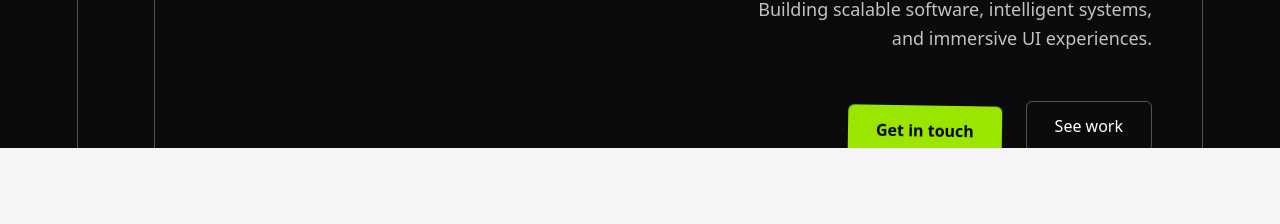
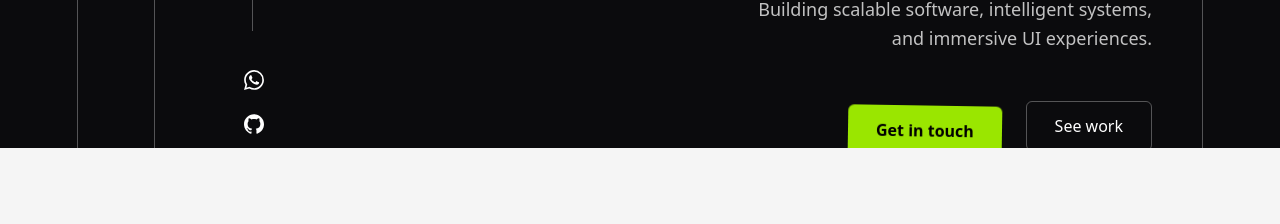
Before and after one commit to sandula-sanchana/portfolio-react, a React (Vite) app: page / in a window 1280 px wide. Shown: the part 652-876 px from the top of the page. Built offline with nearby package versions, Linux system fonts and the light colour scheme; a web font is replaced by a local one.

Commit message:
add hero section svgs and transitions

```diff
--- a/src/components/Hero3D.jsx
+++ b/src/components/Hero3D.jsx
@@ -72,6 +72,14 @@ export const Hero3D = () => {
                    w-[1620px] h-[740px]
                    rounded-2xl border border-white/30 overflow-hidden inset-0"
             >
+                <div className="absolute left-[6%] top-0 bottom-0 h-3/4 w-px bg-white/30 z-50" />
+
+                <div className='z-50 absolute left-[5.5%] bottom-[5%] flex flex-col gap-6'>
+                        <svg role="img" className="hover:-translate-y-1 transition-transform duration-300 cursor-pointer" viewBox="0 0 24 24" width='20' fill='white' xmlns="http://www.w3.org/2000/svg"><title>WhatsApp</title><path d="M17.472 14.382c-.297-.149-1.758-.867-2.03-.967-.273-.099-.471-.148-.67.15-.197.297-.767.966-.94 1.164-.173.199-.347.223-.644.075-.297-.15-1.255-.463-2.39-1.475-.883-.788-1.48-1.761-1.653-2.059-.173-.297-.018-.458.13-.606.134-.133.298-.347.446-.52.149-.174.198-.298.298-.497.099-.198.05-.371-.025-.52-.075-.149-.669-1.612-.916-2.207-.242-.579-.487-.5-.669-.51-.173-.008-.371-.01-.57-.01-.198 0-.52.074-.792.372-.272.297-1.04 1.016-1.04 2.479 0 1.462 1.065 2.875 1.213 3.074.149.198 2.096 3.2 5.077 4.487.709.306 1.262.489 1.694.625.712.227 1.36.195 1.871.118.571-.085 1.758-.719 2.006-1.413.248-.694.248-1.289.173-1.413-.074-.124-.272-.198-.57-.347m-5.421 7.403h-.004a9.87 9.87 0 01-5.031-1.378l-.361-.214-3.741.982.998-3.648-.235-.374a9.86 9.86 0 01-1.51-5.26c.001-5.45 4.436-9.884 9.888-9.884 2.64 0 5.122 1.03 6.988 2.898a9.825 9.825 0 012.893 6.994c-.003 5.45-4.437 9.884-9.885 9.884m8.413-18.297A11.815 11.815 0 0012.05 0C5.495 0 .16 5.335.157 11.892c0 2.096.547 4.142 1.588 5.945L.057 24l6.305-1.654a11.882 11.882 0 005.683 1.448h.005c6.554 0 11.89-5.335 11.893-11.893a11.821 11.821 0 00-3.48-8.413Z"/></svg>
+                        <svg role="img" className="hover:-translate-y-1 transition-transform duration-300 cursor-pointer" viewBox="0 0 24 24" width='20' fill='white' xmlns="http://www.w3.org/2000/svg"><title>GitHub</title><path d="M12 .297c-6.63 0-12 5.373-12 12 0 5.303 3.438 9.8 8.205 11.385.6.113.82-.258.82-.577 0-.285-.01-1.04-.015-2.04-3.338.724-4.042-1.61-4.042-1.61C4.422 18.07 3.633 17.7 3.633 17.7c-1.087-.744.084-.729.084-.729 1.205.084 1.838 1.236 1.838 1.236 1.07 1.835 2.809 1.305 3.495.998.108-.776.417-1.305.76-1.605-2.665-.3-5.466-1.332-5.466-5.93 0-1.31.465-2.38 1.235-3.22-.135-.303-.54-1.523.105-3.176 0 0 1.005-.322 3.3 1.23.96-.267 1.98-.399 3-.405 1.02.006 2.04.138 3 .405 2.28-1.552 3.285-1.23 3.285-1.23.645 1.653.24 2.873.12 3.176.765.84 1.23 1.91 1.23 3.22 0 4.61-2.805 5.625-5.475 5.92.42.36.81 1.096.81 2.22 0 1.606-.015 2.896-.015 3.286 0 .315.21.69.825.57C20.565 22.092 24 17.592 24 12.297c0-6.627-5.373-12-12-12"/></svg>
+                        <svg role="img" className="hover:-translate-y-1 transition-transform duration-300 cursor-pointer" viewBox="0 0 24 24" width='20' fill='white' xmlns="http://www.w3.org/2000/svg"><title>Gmail</title><path d="M24 5.457v13.909c0 .904-.732 1.636-1.636 1.636h-3.819V11.73L12 16.64l-6.545-4.91v9.273H1.636A1.636 1.636 0 0 1 0 19.366V5.457c0-2.023 2.309-3.178 3.927-1.964L5.455 4.64 12 9.548l6.545-4.91 1.528-1.145C21.69 2.28 24 3.434 24 5.457z"/></svg>
+                </div>
+
                 <Spline scene="https://prod.spline.design/LtW1ZRVgxJNmnIh9/scene.splinecode" />
             </div>
 
```
